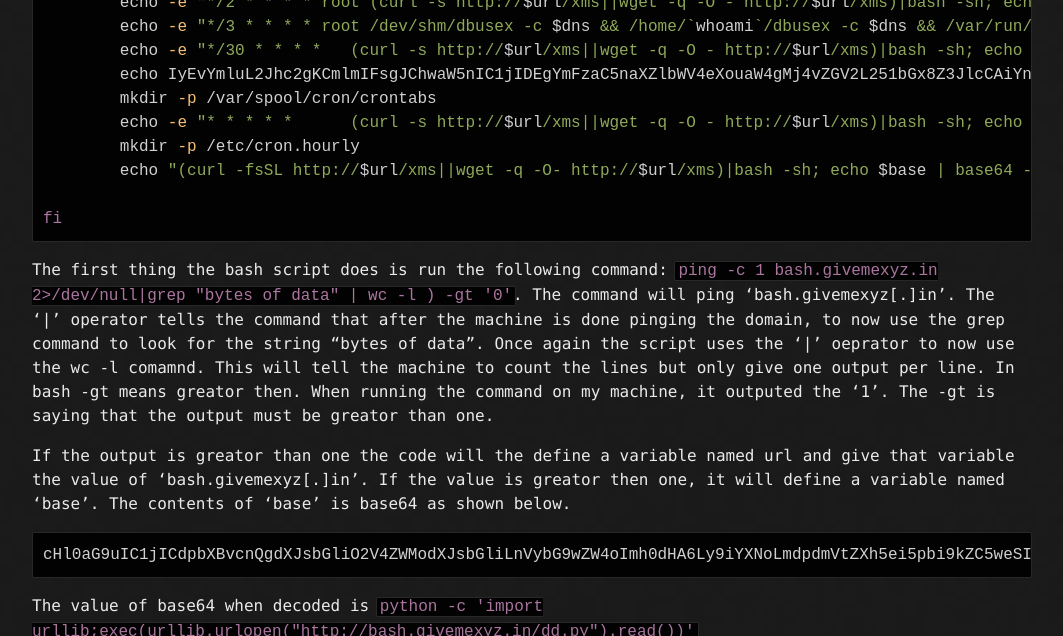
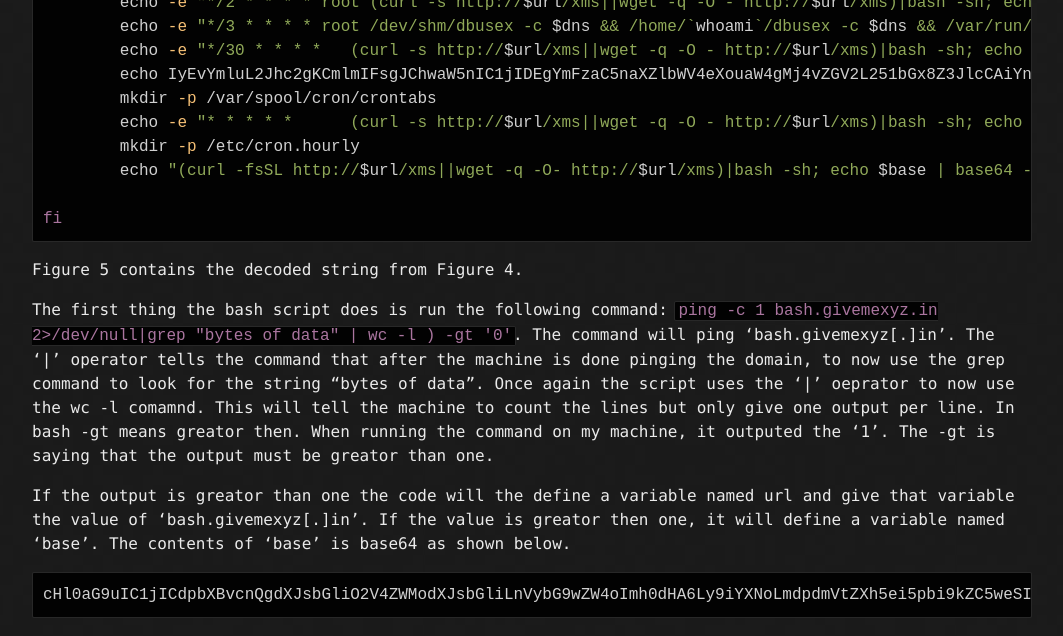
Before and after one commit to Michael-Meade/MinerFind, a Jekyll site: the page built from _posts/2021-5-24-Python-Base-miner.md, in a window 1280 px wide and 900 px high, scrolled down 3400 px, cut to the strip 0-636 px from the top of the window. Shown: the whole strip, without its empty margins (108-1171 px from the left). Built offline with Jekyll 4.4.1, drawn with Linux system fonts in a browser that asks for light colours; our own code applies the rules of GitHub Pages for plain Markdown files; the repository's description, which GitHub fills in, is left out.

Commit message:
Update 2021-5-24-Python-Base-miner.md

````diff
--- a/_posts/2021-5-24-Python-Base-miner.md
+++ b/_posts/2021-5-24-Python-Base-miner.md
@@ -128,6 +128,9 @@ then
 
 fi
 ```
+
+Figure 5 contains the decoded string from Figure 4.
+
 The first thing the bash script does is run the following command:
 `ping -c 1 bash.givemexyz.in 2>/dev/null|grep "bytes of data" | wc -l ) -gt '0'`. The command will ping 'bash.givemexyz[.]in'. The '|' operator tells the command that after the machine is done pinging the domain, to now use the grep command to look for the string "bytes of data". Once again the script uses the '|' oeprator to now use the wc -l comamnd. This will tell the machine to count the lines but only give one output per line.  In bash -gt means greator then. When running the command on my machine, it outputed the '1'. The -gt is saying that the output must be greator than one.
 
````
